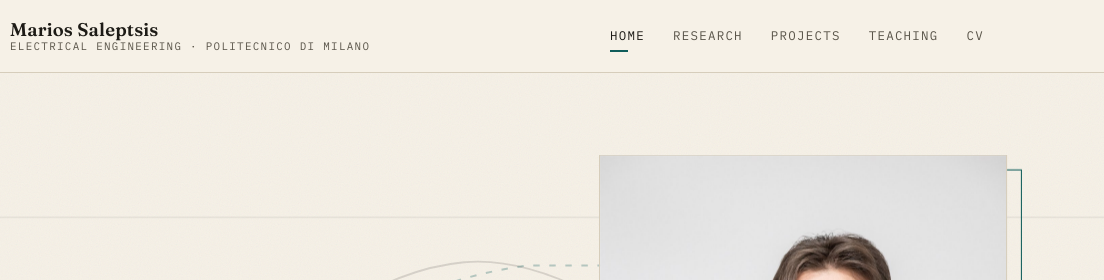
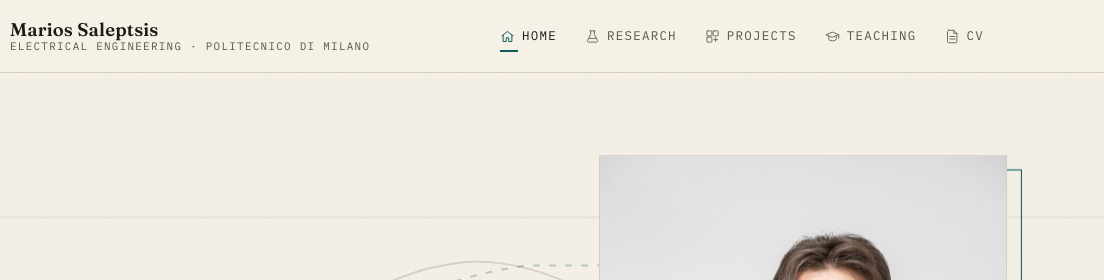
Before and after one commit to mariossal/mariossal.github.io, a plain HTML site: page index.html in a window 1280 px wide. Shown: the top 280 px of the page, 176-1280 px from the left. Drawn offline with nearby package versions, Linux system fonts and the light colour scheme.

Commit message:
Add icons to the page navigation
Co-Authored-By: Claude Fable 5.1 <noreply@anthropic.com>
Claude-Session: https://claude.ai/code/session_01D7RHW7aa3TYwdL1gwWnRoR

```diff
--- a/index.html
+++ b/index.html
@@ -20,11 +20,11 @@
   <div class="wrap">
     <a class="brand" href="index.html"><img class="logo" src="favicon.svg" alt="marios_sal" width="52" height="52"><span class="brand-text">Marios Saleptsis<small>Electrical Engineering · Politecnico di Milano</small></span></a>
     <nav class="nav" aria-label="Site">
-      <a href="index.html" aria-current="page">Home</a>
-      <a href="research.html">Research</a>
-      <a href="projects.html">Projects</a>
-      <a href="teaching.html">Teaching</a>
-      <a href="cv.html">CV</a>
+      <a href="index.html" aria-current="page"><svg viewBox="0 0 24 24" aria-hidden="true"><path d="M3 11l9-7 9 7"/><path d="M5 10v10h5v-6h4v6h5V10"/></svg>Home</a>
+      <a href="research.html"><svg viewBox="0 0 24 24" aria-hidden="true"><path d="M9 3v6L4 18a2 2 0 0 0 1.8 3h12.4A2 2 0 0 0 20 18l-5-9V3"/><path d="M8 3h8M7 15h10"/></svg>Research</a>
+      <a href="projects.html"><svg viewBox="0 0 24 24" aria-hidden="true"><rect x="3" y="3" width="8" height="8" rx="1"/><rect x="13" y="3" width="8" height="8" rx="1"/><rect x="3" y="13" width="8" height="8" rx="1"/><path d="M17 14v6M14 17h6"/></svg>Projects</a>
+      <a href="teaching.html"><svg viewBox="0 0 24 24" aria-hidden="true"><path d="M2 9l10-4 10 4-10 4z"/><path d="M6 11v5c0 1.5 3 3 6 3s6-1.5 6-3v-5"/><path d="M22 9v6"/></svg>Teaching</a>
+      <a href="cv.html"><svg viewBox="0 0 24 24" aria-hidden="true"><path d="M6 2h8l5 5v13a2 2 0 0 1-2 2H6a2 2 0 0 1-2-2V4a2 2 0 0 1 2-2z"/><path d="M14 2v5h5"/><path d="M8 12h8M8 16h8"/></svg>CV</a>
     </nav>
   </div>
 </header>
--- a/style.css
+++ b/style.css
@@ -292,3 +292,8 @@ main > section:nth-child(even) .inst li { background: var(--paper-2); }
 .strip-list .when { font-family: var(--mono); font-size: .8rem; color: var(--accent); font-variant-numeric: tabular-nums; }
 @media (max-width: 700px) { .strip-list { display: grid; } }
 .strip { margin-top: 0; }
+
+/* Nav icons */
+.nav a { display: inline-flex; align-items: center; gap: 7px; }
+.nav a svg { width: 15px; height: 15px; fill: none; stroke: currentColor; stroke-width: 1.6; stroke-linecap: round; stroke-linejoin: round; opacity: .85; }
+.nav a[aria-current="page"] svg { stroke: var(--accent); opacity: 1; }
```
Also changed, not shown: cv.html (+5 -5 lines), projects.html (+5 -5 lines), research.html (+5 -5 lines), teaching.html (+5 -5 lines).
